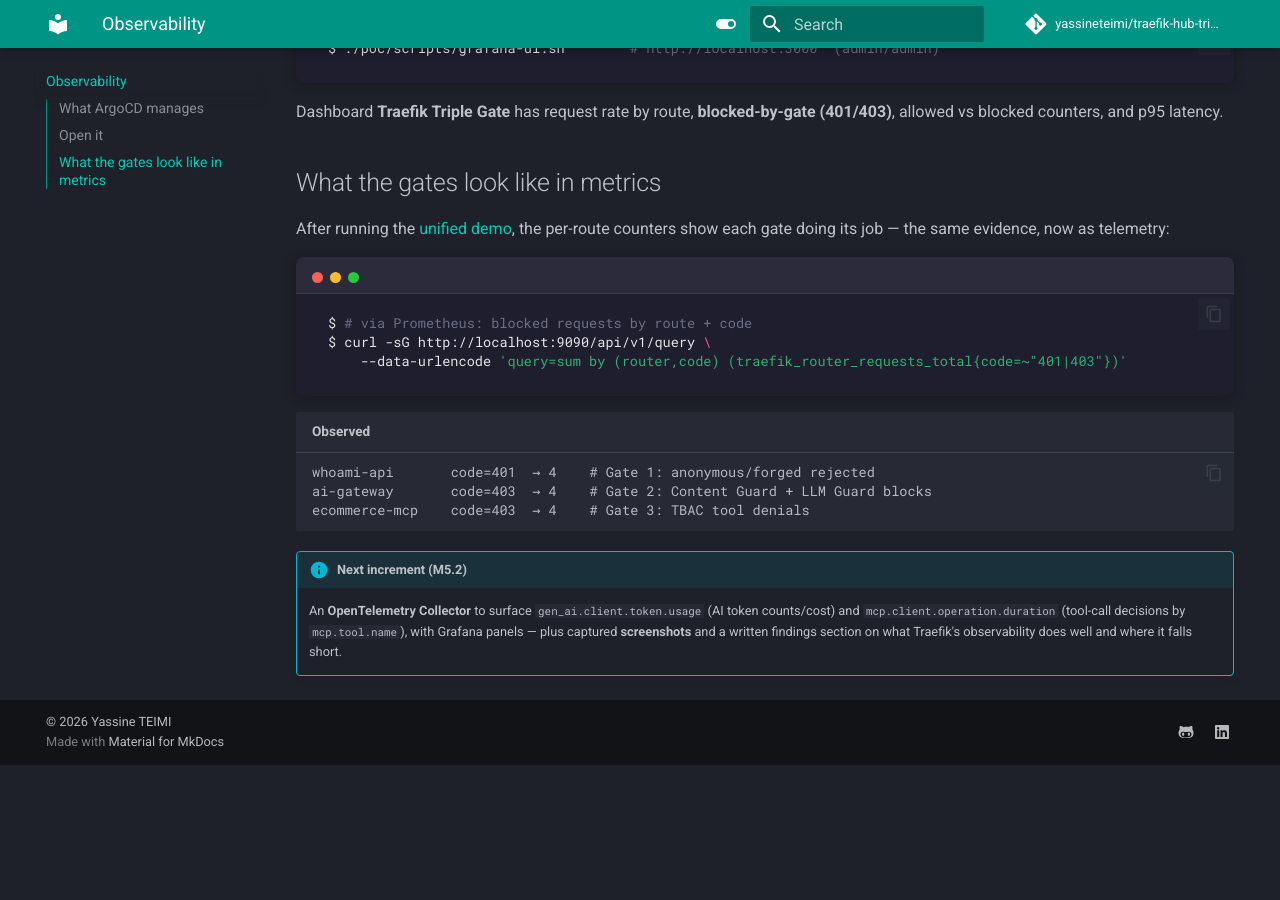
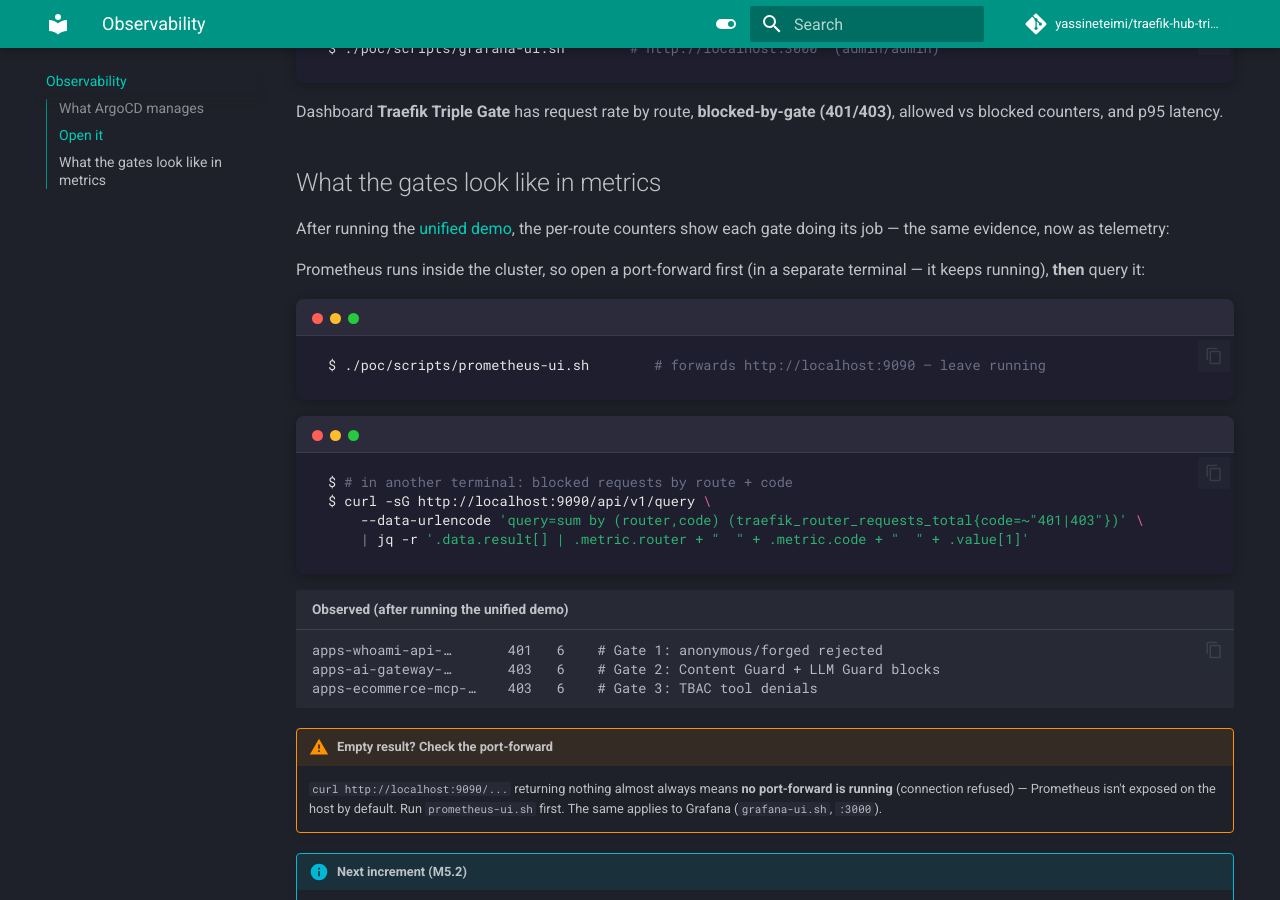
Before and after one commit to yassineteimi/traefik-hub-triple-gate, an MkDocs documentation site: the page built from docs/observability.md, in a window 1280 px wide and 900 px high, scrolled down 1289 px. Built offline with MkDocs 1.6.1 and Material for MkDocs 9.7.7, drawn with Linux system fonts in a browser that asks for light colours; comment, search, counter and statistics services are not loaded; before the commit the page ends 2054 px from its top, so only the background shows below that.

Commit message:
docs(m5): add prometheus-ui.sh + clarify port-forward needed before querying Prometheus

````diff
--- a/docs/observability.md
+++ b/docs/observability.md
@@ -53,16 +53,27 @@
 After running the [unified demo](unified-demo.md), the per-route counters show each
 gate doing its job — the same evidence, now as telemetry:
 
+Prometheus runs inside the cluster, so open a port-forward first (in a separate
+terminal — it keeps running), **then** query it:
+
 ```{ .sh .terminal }
-$ # via Prometheus: blocked requests by route + code
+$ ./poc/scripts/prometheus-ui.sh        # forwards http://localhost:9090 — leave running
+```
+
+```{ .sh .terminal }
+$ # in another terminal: blocked requests by route + code
 $ curl -sG http://localhost:9090/api/v1/query \
-    --data-urlencode 'query=sum by (router,code) (traefik_router_requests_total{code=~"401|403"})'
+    --data-urlencode 'query=sum by (router,code) (traefik_router_requests_total{code=~"401|403"})' \
+    | jq -r '.data.result[] | .metric.router + "  " + .metric.code + "  " + .value[1]'
 ```
-```text title="Observed"
-whoami-api       code=401  → 4    # Gate 1: anonymous/forged rejected
-ai-gateway       code=403  → 4    # Gate 2: Content Guard + LLM Guard blocks
-ecommerce-mcp    code=403  → 4    # Gate 3: TBAC tool denials
+```text title="Observed (after running the unified demo)"
+apps-whoami-api-…       401   6    # Gate 1: anonymous/forged rejected
+apps-ai-gateway-…       403   6    # Gate 2: Content Guard + LLM Guard blocks
+apps-ecommerce-mcp-…    403   6    # Gate 3: TBAC tool denials
 ```
+
+!!! warning "Empty result? Check the port-forward"
+    `curl http://localhost:9090/...` returning nothing almost always means **no port-forward is running** (connection refused) — Prometheus isn't exposed on the host by default. Run `prometheus-ui.sh` first. The same applies to Grafana (`grafana-ui.sh`, `:3000`).
 
 !!! info "Next increment (M5.2)"
     An **OpenTelemetry Collector** to surface `gen_ai.client.token.usage` (AI token
````
Also changed, not shown: 1 other file.
